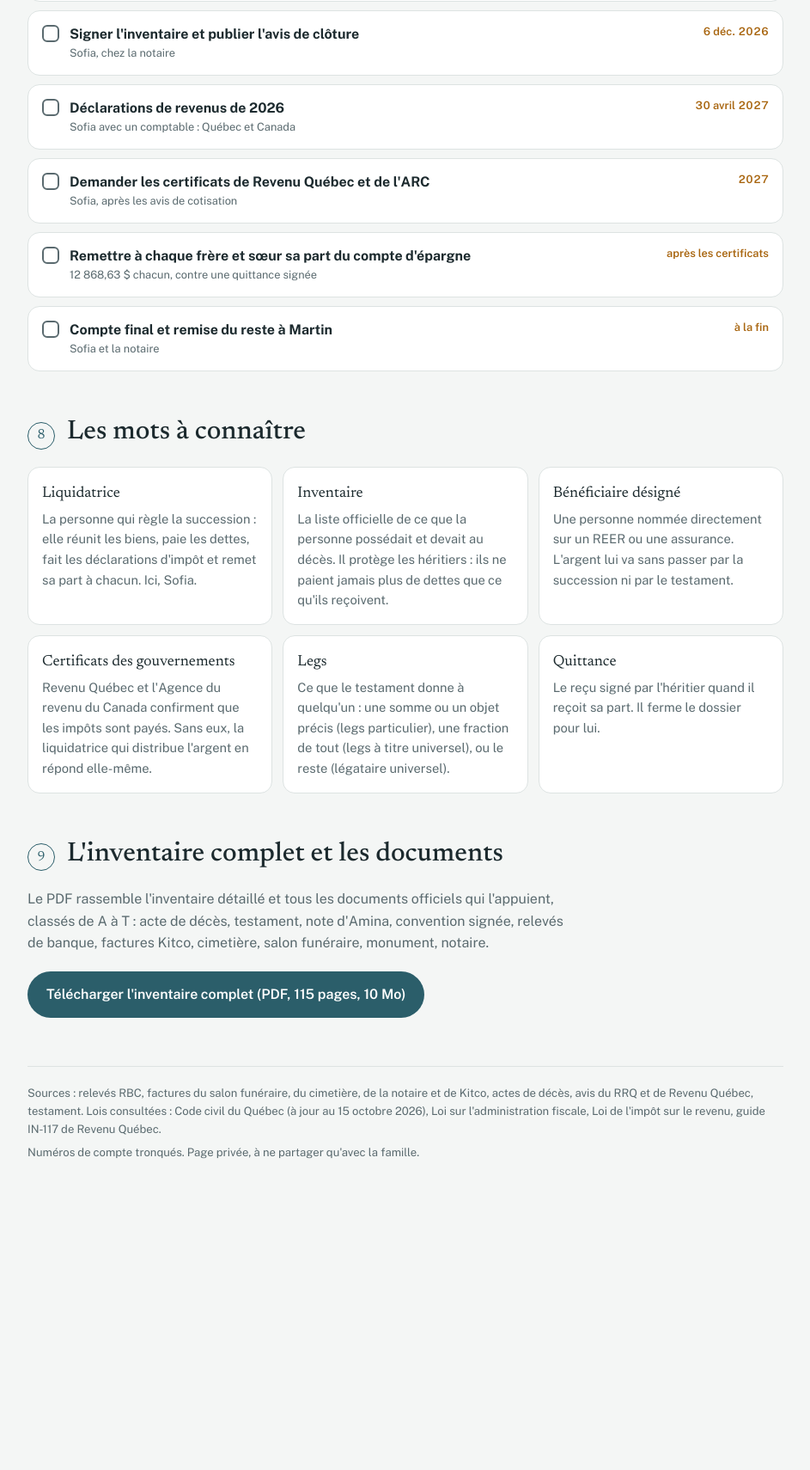
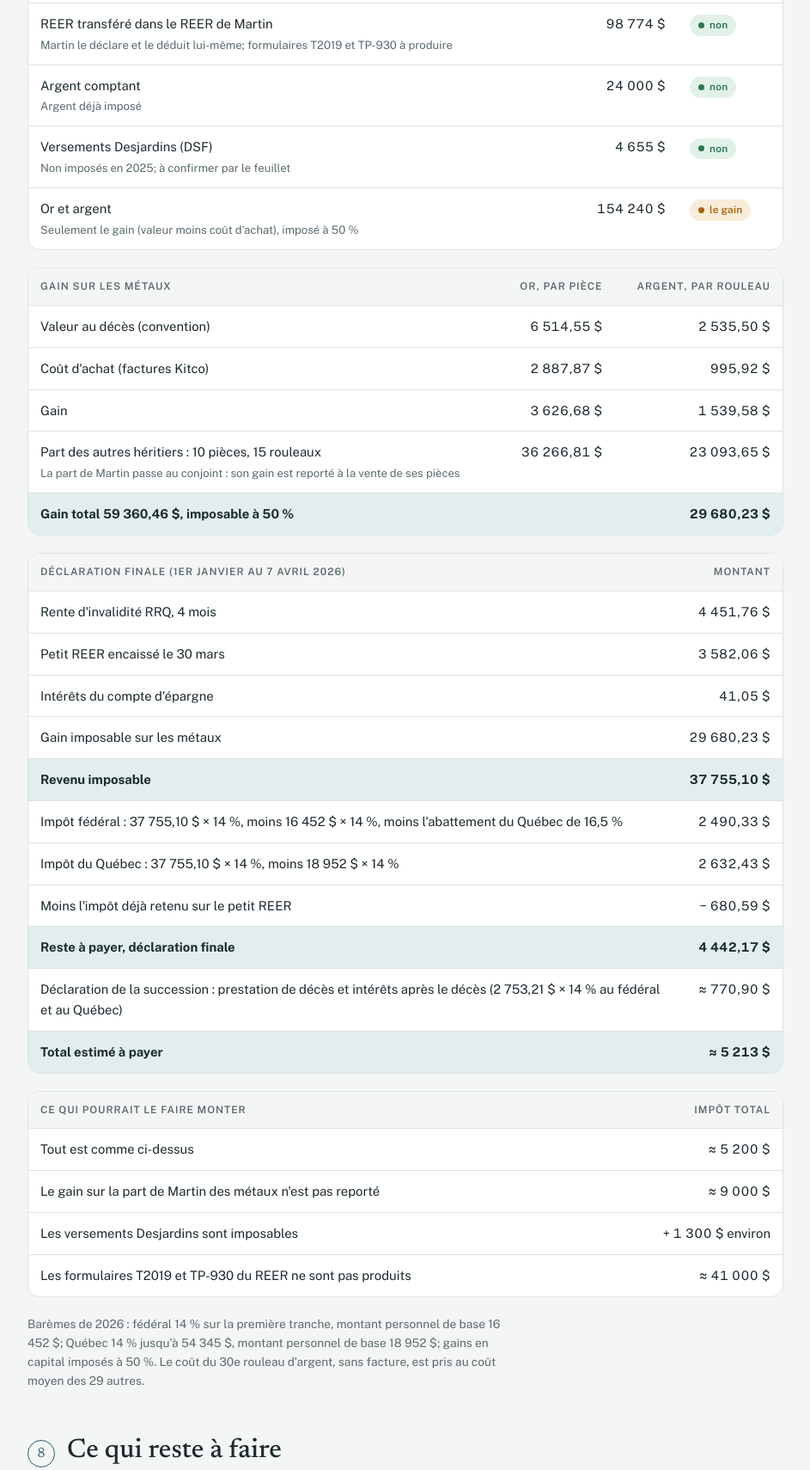
Before and after one commit to IAMETCALF/site-groupemetcalf, a plain HTML site: page famille/dbmdngl0dqu6/index.html in a window 1280 px wide. Shown: the part 7283-8993 px from the top of the page at 86% size, without its empty margins (168-1111 px from the left). Before the commit the page ends 8706 px from the top, so only its background shows below. Drawn offline with nearby package versions, Linux system fonts and the light colour scheme.

Commit message:
Mise à jour

```diff
--- a/famille/dbmdngl0dqu6/index.html
+++ b/famille/dbmdngl0dqu6/index.html
@@ -298,8 +298,64 @@ footer{margin-top:48px;padding-top:20px;border-top:1px solid var(--line);font-si
   <div class="callout c-warn"><h3>À garder en tête</h3><p>Ces montants sont <b>avant les impôts de 2026</b>. L'or et l'argent se remettent en pièces : si leur prix change, la part de chacun ne change pas. Une note manuscrite d'Amina du 20 février 2026 précise ses volontés et explique les 22 000 $ pour les funérailles; elle n'est pas signée, la notaire dira quelle valeur elle a. Et rien ne se remet avant les certificats de Revenu Québec et de l'ARC : c'est ce qui protège la liquidatrice et tout le monde.</p></div>
 </section>
 
+<section id="impots">
+  <div class="sh"><span class="n">7</span><h2>Les impôts de 2026 (estimation)</h2></div>
+  <p class="intro">Environ 5 200 $ à payer par la succession. Le montant est bas parce que presque rien de ce qu'Amina laisse n'est imposable : ses comptes sont de l'argent déjà imposé, le CELI ne l'est jamais, et Martin a transféré le REER dans son propre REER. Il reste sa petite rente, le petit REER encaissé en mars et le gain sur l'or et l'argent, imposé à moitié. Ordre de grandeur, à confirmer par le comptable.</p>
+
+  <div class="tbl"><table>
+    <thead><tr><th>Bien</th><th class="r">Montant</th><th>Imposé?</th></tr></thead>
+    <tbody>
+      <tr><td>Comptes RBC (épargne et chèques)<small>Argent déjà imposé; seuls les intérêts le sont</small></td><td class="r">71 106 $</td><td><span class="pill p-ok">non</span></td></tr>
+      <tr><td>CELI encaissé en mars<small>Un CELI n'est jamais imposé</small></td><td class="r">54 926 $</td><td><span class="pill p-ok">non</span></td></tr>
+      <tr><td>REER transféré dans le REER de Martin<small>Martin le déclare et le déduit lui-même; formulaires T2019 et TP-930 à produire</small></td><td class="r">98 774 $</td><td><span class="pill p-ok">non</span></td></tr>
+      <tr><td>Argent comptant<small>Argent déjà imposé</small></td><td class="r">24 000 $</td><td><span class="pill p-ok">non</span></td></tr>
+      <tr><td>Versements Desjardins (DSF)<small>Non imposés en 2025; à confirmer par le feuillet</small></td><td class="r">4 655 $</td><td><span class="pill p-ok">non</span></td></tr>
+      <tr><td>Or et argent<small>Seulement le gain (valeur moins coût d'achat), imposé à 50 %</small></td><td class="r">154 240 $</td><td><span class="pill p-warn">le gain</span></td></tr>
+    </tbody>
+  </table></div>
+
+  <div class="tbl"><table>
+    <thead><tr><th>Gain sur les métaux</th><th class="r">Or, par pièce</th><th class="r">Argent, par rouleau</th></tr></thead>
+    <tbody>
+      <tr><td>Valeur au décès (convention)</td><td class="r">6 514,55 $</td><td class="r">2 535,50 $</td></tr>
+      <tr><td>Coût d'achat (factures Kitco)</td><td class="r">2 887,87 $</td><td class="r">995,92 $</td></tr>
+      <tr><td>Gain</td><td class="r">3 626,68 $</td><td class="r">1 539,58 $</td></tr>
+      <tr><td>Part des autres héritiers : 10 pièces, 15 rouleaux<small>La part de Martin passe au conjoint : son gain est reporté à la vente de ses pièces</small></td><td class="r">36 266,81 $</td><td class="r">23 093,65 $</td></tr>
+      <tr class="tot"><td>Gain total 59 360,46 $, imposable à 50 %</td><td class="r" colspan="2">29 680,23 $</td></tr>
+    </tbody>
+  </table></div>
+
+  <div class="tbl"><table>
+    <thead><tr><th>Déclaration finale (1er janvier au 7 avril 2026)</th><th class="r">Montant</th></tr></thead>
+    <tbody>
+      <tr><td>Rente d'invalidité RRQ, 4 mois</td><td class="r">4 451,76 $</td></tr>
+      <tr><td>Petit REER encaissé le 30 mars</td><td class="r">3 582,06 $</td></tr>
+      <tr><td>Intérêts du compte d'épargne</td><td class="r">41,05 $</td></tr>
+      <tr><td>Gain imposable sur les métaux</td><td class="r">29 680,23 $</td></tr>
+      <tr class="tot"><td>Revenu imposable</td><td class="r">37 755,10 $</td></tr>
+      <tr><td>Impôt fédéral : 37 755,10 $ × 14 %, moins 16 452 $ × 14 %, moins l'abattement du Québec de 16,5 %</td><td class="r">2 490,33 $</td></tr>
+      <tr><td>Impôt du Québec : 37 755,10 $ × 14 %, moins 18 952 $ × 14 %</td><td class="r">2 632,43 $</td></tr>
+      <tr><td>Moins l'impôt déjà retenu sur le petit REER</td><td class="r">− 680,59 $</td></tr>
+      <tr class="tot"><td>Reste à payer, déclaration finale</td><td class="r">4 442,17 $</td></tr>
+      <tr><td>Déclaration de la succession : prestation de décès et intérêts après le décès (2 753,21 $ × 14 % au fédéral et au Québec)</td><td class="r">≈ 770,90 $</td></tr>
+      <tr class="tot"><td>Total estimé à payer</td><td class="r">≈ 5 213 $</td></tr>
+    </tbody>
+  </table></div>
+
+  <div class="tbl"><table>
+    <thead><tr><th>Ce qui pourrait le faire monter</th><th class="r">Impôt total</th></tr></thead>
+    <tbody>
+      <tr><td>Tout est comme ci-dessus</td><td class="r">≈ 5 200 $</td></tr>
+      <tr><td>Le gain sur la part de Martin des métaux n'est pas reporté</td><td class="r">≈ 9 000 $</td></tr>
+      <tr><td>Les versements Desjardins sont imposables</td><td class="r">+ 1 300 $ environ</td></tr>
+      <tr><td>Les formulaires T2019 et TP-930 du REER ne sont pas produits</td><td class="r">≈ 41 000 $</td></tr>
+    </tbody>
+  </table></div>
+  <p class="note">Barèmes de 2026 : fédéral 14 % sur la première tranche, montant personnel de base 16 452 $; Québec 14 % jusqu'à 54 345 $, montant personnel de base 18 952 $; gains en capital imposés à 50 %. Le coût du 30e rouleau d'argent, sans facture, est pris au coût moyen des 29 autres.</p>
+</section>
+
 <section id="afaire">
-  <div class="sh"><span class="n">7</span><h2>Ce qui reste à faire</h2></div>
+  <div class="sh"><span class="n">8</span><h2>Ce qui reste à faire</h2></div>
   <ul class="todo">
     <li><span class="box"></span><div><b>Remettre l'or et l'argent selon la convention</b><div class="who">Mourad et Martin, contre un reçu signé par chacun</div></div><span class="when">au plus tôt</span></li>
     <li><span class="box"></span><div><b>Déposer le reste de l'argent comptant au compte de la succession</b><div class="who">Martin, environ 4 452 $, avec la liste des dépenses payées</div></div><span class="when">au plus tôt</span></li>
@@ -314,7 +370,7 @@ footer{margin-top:48px;padding-top:20px;border-top:1px solid var(--line);font-si
 </section>
 
 <section id="mots">
-  <div class="sh"><span class="n">8</span><h2>Les mots à connaître</h2></div>
+  <div class="sh"><span class="n">9</span><h2>Les mots à connaître</h2></div>
   <dl class="lex">
     <div><dt>Liquidatrice</dt><dd>La personne qui règle la succession : elle réunit les biens, paie les dettes, fait les déclarations d'impôt et remet sa part à chacun. Ici, Sofia.</dd></div>
     <div><dt>Inventaire</dt><dd>La liste officielle de ce que la personne possédait et devait au décès. Il protège les héritiers : ils ne paient jamais plus de dettes que ce qu'ils reçoivent.</dd></div>
@@ -326,7 +382,7 @@ footer{margin-top:48px;padding-top:20px;border-top:1px solid var(--line);font-si
 </section>
 
 <section id="documents">
-  <div class="sh"><span class="n">9</span><h2>L'inventaire complet et les documents</h2></div>
+  <div class="sh"><span class="n">10</span><h2>L'inventaire complet et les documents</h2></div>
   <p class="intro">Le PDF rassemble l'inventaire détaillé et tous les documents officiels qui l'appuient, classés de A à T : acte de décès, testament, note d'Amina, convention signée, relevés de banque, factures Kitco, cimetière, salon funéraire, monument, notaire.</p>
   <div><a class="dlbtn" href="inventaire-succession-amina-ifticene.pdf" download>Télécharger l'inventaire complet (PDF, 115 pages, 10 Mo)</a></div>
 </section>
```
